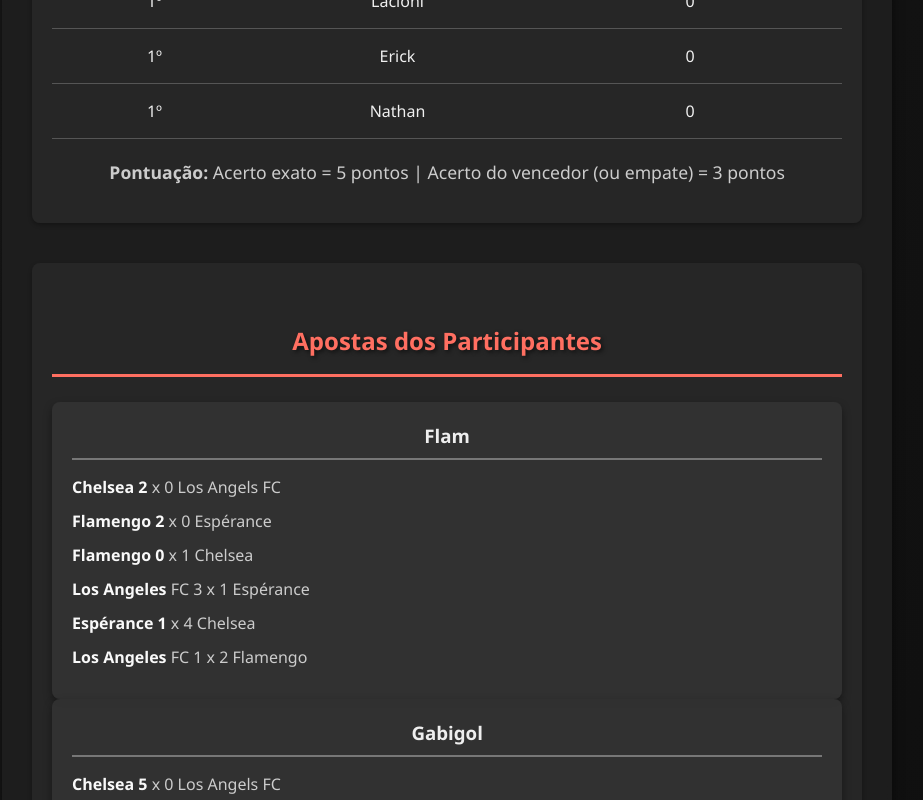
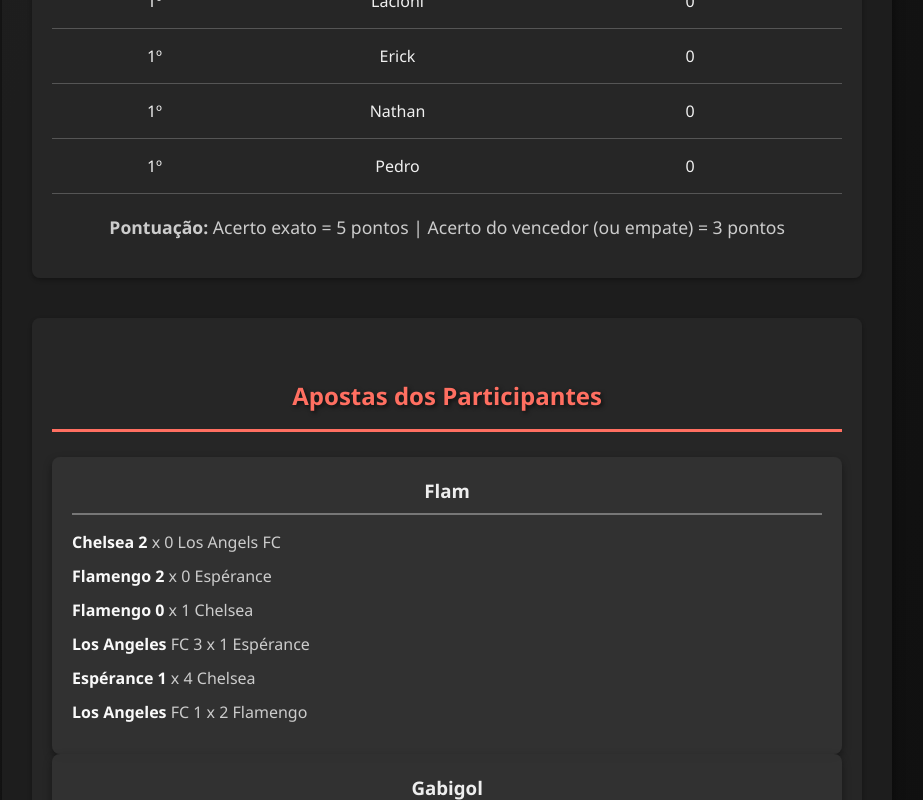
Before and after one commit to JefersonSmith/bolao-mundial, a React (Vite) app: page / in a window 1280 px wide. Shown: the part 1200-2000 px from the top of the page, without its empty margins (201-1124 px from the left). Built offline with nearby package versions, Linux system fonts and the light colour scheme.

Commit message:
update pedro

```diff
--- a/src/App.jsx
+++ b/src/App.jsx
@@ -27,6 +27,7 @@ function App() {
     { id: 4, name: 'Lacioni', points: 0 },
     { id: 5, name: 'Erick', points: 0 },
     { id: 6, name: 'Nathan', points: 0 },
+    { id: 7, name: 'Pedro', points: 0 },
 
   ];
 
@@ -38,6 +39,7 @@ function App() {
     { participantName: 'Lacioni', bets: ['Chelsea 3 x 0 Los Angels FC','Flamengo 2 x 1 Espérance', 'Flamengo 2 x 1 Chelsea', 'Los Angeles FC 1 x 3 Espérance', 'Espérance 0 x 2 Chelsea', 'Los Angeles FC 0 x 2 Flamengo'] },
     { participantName: 'Erick', bets: ['Chelsea 3 x 0 Los Angels FC','Flamengo 2 x 1 Espérance', 'Flamengo 0 x 3 Chelsea', 'Los Angeles FC 1 x 1 Espérance', 'Espérance 0 x 4 Chelsea', 'Los Angeles FC 1 x 2 Flamengo'] },
     { participantName: 'Nathan', bets: ['Chelsea 3 x 1 Los Angels FC','Flamengo 2 x 1 Espérance', 'Flamengo 1 x 2 Chelsea', 'Los Angeles FC 0 x 2 Espérance', 'Espérance 0 x 4 Chelsea', 'Los Angeles FC 1 x 2 Flamengo'] },
+    { participantName: 'Pedro', bets: ['Chelsea 3 x 1 Los Angels FC','Flamengo 2 x 0 Espérance', 'Flamengo 1 x 0 Chelsea', 'Los Angeles FC 2 x 1 Espérance', 'Espérance 0 x 2 Chelsea', 'Los Angeles FC 0 x 2 Flamengo'] },
   ];
 
   return (
```
